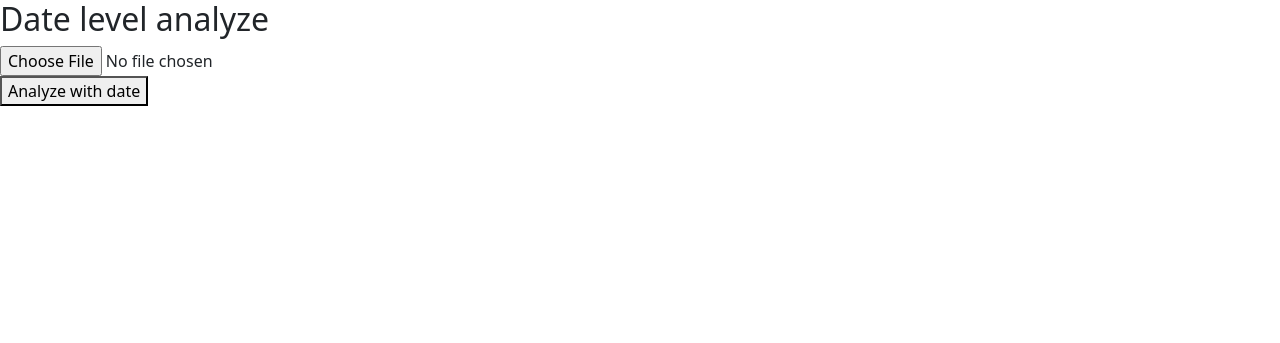
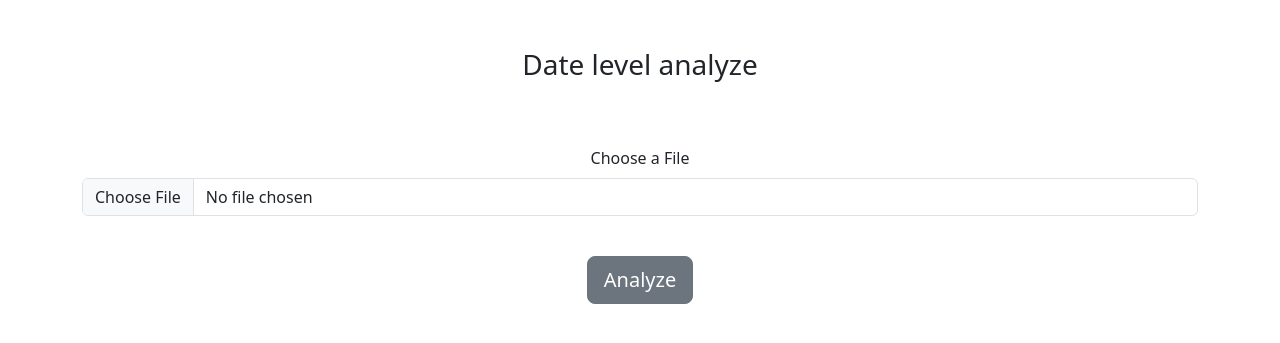
Before and after one commit to furkansarsilmaz/LogFix, a Flask app: template templates/date_level.html in a window 1280 px wide. Shown: the top 343 px of the page. Run offline with Flask 3, Linux system fonts and the light colour scheme; the template is opened without the code that fills it, so the values that code supplies are empty.

Commit message:
started for date

```diff
--- a/app.py
+++ b/app.py
@@ -24,8 +24,13 @@ def analyze():
         files = {'logFile': (file.filename, file.stream, file.mimetype)}
         response = requests.post("http://127.0.0.1:5001/analyze_as_log",files=files)
 
-        data = response.json()
-        return render_template("result.html",status=data.get("status"),report=data.get("report"))
+        try:
+            data = response.json()
+            return render_template("result.html",status=data.get("status"),report=data.get("report"))
+
+        except ValueError:
+            print("JSON Error",response.text)
+
     return "Dosya seçilmedi"
 
 
--- a/templates/date_level.html
+++ b/templates/date_level.html
@@ -2,16 +2,21 @@
 
 {% block head %}
 <div>
-    <h2> Date level analyze </h2>
+    <h1 class="h3 mb-3 fw-normal text-center py-5">
+        Date level analyze
+    </h1>
 </div>
 {% endblock %}
 
 {% block body %}
-<div class="upload-container">
-    <form id="uploadForm" action="/analyze_as_date" method="post">
-        <input type="file" id="logFile" accept=".log,.txt,.pdf">
-        <br>
-        <button type="submit">Analyze with date</button>
+<div class="container-md text-center">
+    <form id="uploadForm" action="/analyze_as_date" method="POST" enctype="multipart/form-data">
+        <div class="mb-3">
+            <label for="logFile" class="form-label"> Choose a File</label>
+            <input class="form-control" type="file" id="logFile" name="logFile" accept=".log,.txt,.pdf">
+            <br>
+        </div>
+        <button class="btn btn-lg btn-secondary" type="submit">Analyze</button>
     </form>
 </div>
 {% endblock %}
```
Also changed, not shown: analyze_microservice.py (+8 -2 lines).
